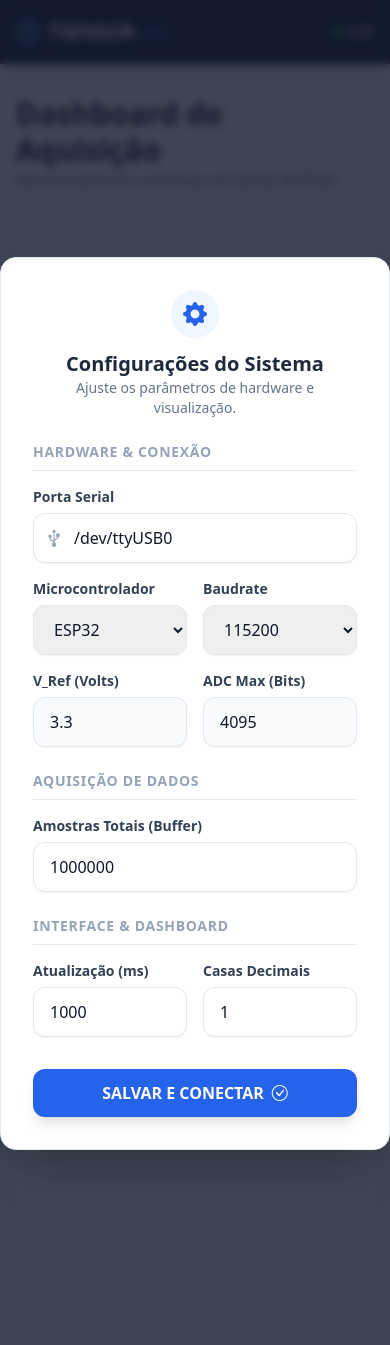
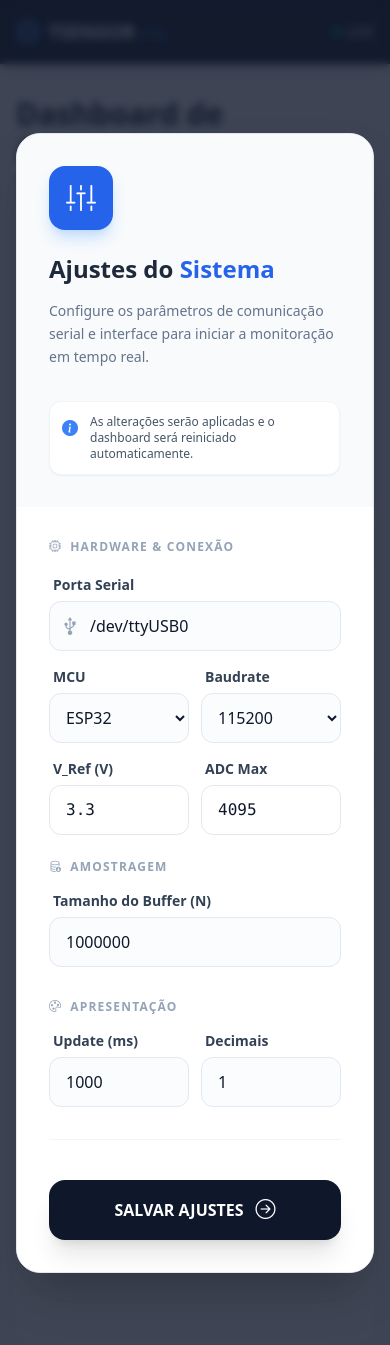
Before and after one commit to turpek/tsensor, a Flask app: page / in a window 390 px wide. Shown: the top 1345 px of the page. Run offline with Flask 3, Linux system fonts and the light colour scheme; some libraries are stand-ins or nearby versions.

Commit message:
style(frontend): redesenha modal de configuração com layout de duas colunas
- Expande largura do modal para max-w-4xl para melhor aproveitamento de tela.
- Implementa design de painel lateral informativo (sidebar) à esquerda.
- Organiza campos de formulário em grid de duas colunas (Hardware vs. Interface).
- Aprimora estética com bordas arredondadas (3xl), sombras suaves e tipografia em negrito.
- Melhora responsividade para dispositivos móveis com empilhamento de colunas (flex-col md:flex-row).

```diff
--- a/src/tsensor/templates/index.html
+++ b/src/tsensor/templates/index.html
@@ -11,99 +11,131 @@
 <body class="bg-slate-50 min-h-screen font-sans text-slate-900">
 
     <!-- Setup Overlay (Exibido se a conexão falhar) -->
-    <div id="setup-overlay" class="fixed inset-0 bg-slate-900/80 backdrop-blur-sm z-50 flex items-center justify-center hidden">
-        <div class="bg-white rounded-2xl shadow-2xl max-w-lg w-full p-8 border border-slate-200 overflow-y-auto max-h-[90vh]">
-            <div class="flex flex-col items-center text-center mb-6">
-                <div class="w-12 h-12 bg-blue-50 text-blue-600 rounded-full flex items-center justify-center mb-3">
-                    <i class="bi bi-gear-fill text-2xl"></i>
+    <div id="setup-overlay" class="fixed inset-0 bg-slate-900/80 backdrop-blur-sm z-50 flex items-center justify-center hidden p-4">
+        <div class="bg-white rounded-3xl shadow-2xl max-w-4xl w-full border border-slate-200 overflow-hidden flex flex-col md:flex-row">
+
+            <!-- Lateral Esquerda: Info & Status -->
+            <div class="bg-slate-50 p-8 md:w-1/3 border-r border-slate-100 flex flex-col justify-between">
+                <div>
+                    <div class="w-16 h-16 bg-blue-600 text-white rounded-2xl flex items-center justify-center mb-6 shadow-lg shadow-blue-200">
+                        <i class="bi bi-sliders2-vertical text-3xl"></i>
                     </div>
-                <h2 class="text-xl font-bold text-slate-800">Configurações do Sistema</h2>
-                <p class="text-sm text-slate-500">Ajuste os parâmetros de hardware e visualização.</p>
+                    <h2 class="text-2xl font-black text-slate-800 leading-tight mb-4">Ajustes do <span class="text-blue-600">Sistema</span></h2>
+                    <p class="text-slate-500 text-sm leading-relaxed">Configure os parâmetros de comunicação serial e interface para iniciar a monitoração em tempo real.</p>
                 </div>
 
-            <form id="setup-form" class="space-y-6">
-                <!-- Seção: Hardware -->
-                <div class="space-y-4">
-                    <h3 class="text-sm font-bold text-slate-400 uppercase tracking-wider border-b pb-2">Hardware & Conexão</h3>
-                    <div>
-                        <label class="block text-sm font-semibold text-slate-700 mb-1.5">Porta Serial</label>
-                        <div class="relative">
-                            <i class="bi bi-usb-symbol absolute left-3 top-1/2 -translate-y-1/2 text-slate-400 text-lg"></i>
-                            <input type="text" name="port" id="setup-port" value="{{ config.hardware.port }}"
-                                   class="w-full pl-10 pr-4 py-3 text-base border border-slate-200 rounded-xl focus:ring-2 focus:ring-blue-500 outline-none transition-all shadow-sm">
+                <div class="mt-8 space-y-4">
+                    <div class="flex items-start gap-3 p-3 bg-white rounded-xl border border-slate-100 shadow-sm">
+                        <i class="bi bi-info-circle-fill text-blue-500 mt-0.5"></i>
+                        <p class="text-xs text-slate-600">As alterações serão aplicadas e o dashboard será reiniciado automaticamente.</p>
+                    </div>
                 </div>
             </div>
 
-                    <div class="grid grid-cols-2 gap-4">
+            <!-- Lateral Direita: Formulário em Grid -->
+            <div class="p-8 md:w-2/3 bg-white overflow-y-auto max-h-[85vh]">
+                <form id="setup-form" class="space-y-8">
+
+                    <div class="grid grid-cols-1 md:grid-cols-2 gap-x-8 gap-y-6">
+
+                        <!-- Coluna 1: Hardware -->
+                        <div class="space-y-5">
+                            <h3 class="text-xs font-bold text-slate-400 uppercase tracking-widest flex items-center gap-2">
+                                <i class="bi bi-cpu"></i> Hardware & Conexão
+                            </h3>
+
+                            <div class="space-y-4">
                                 <div>
-                            <label class="block text-sm font-semibold text-slate-700 mb-1.5">Microcontrolador</label>
+                                    <label class="block text-sm font-bold text-slate-700 mb-1.5 ml-1">Porta Serial</label>
+                                    <div class="relative group">
+                                        <i class="bi bi-usb-symbol absolute left-3 top-1/2 -translate-y-1/2 text-slate-400 text-lg transition-colors group-focus-within:text-blue-500"></i>
+                                        <input type="text" name="port" id="setup-port" value="{{ config.hardware.port }}"
+                                               class="w-full pl-10 pr-4 py-3 text-base border border-slate-200 rounded-xl focus:ring-4 focus:ring-blue-50 focus:border-blue-500 outline-none transition-all bg-slate-50/50">
+                                    </div>
+                                </div>
+
+                                <div class="grid grid-cols-2 gap-3">
+                                    <div>
+                                        <label class="block text-sm font-bold text-slate-700 mb-1.5 ml-1">MCU</label>
                                         <select name="mcu" id="setup-mcu"
-                                    class="w-full px-4 py-3 text-base border border-slate-200 rounded-xl focus:ring-2 focus:ring-blue-500 outline-none transition-all shadow-sm">
-                                <option value="arduino_uno" {% if config.hardware.mcu == 'arduino_uno' %}selected{% endif %}>Arduino Uno</option>
+                                                class="w-full px-3 py-3 text-base border border-slate-200 rounded-xl focus:ring-4 focus:ring-blue-50 focus:border-blue-500 outline-none transition-all bg-slate-50/50">
+                                            <option value="arduino_uno" {% if config.hardware.mcu == 'arduino_uno' %}selected{% endif %}>Uno</option>
                                             <option value="esp32" {% if config.hardware.mcu == 'esp32' %}selected{% endif %}>ESP32</option>
                                         </select>
                                     </div>
                                     <div>
-                            <label class="block text-sm font-semibold text-slate-700 mb-1.5">Baudrate</label>
+                                        <label class="block text-sm font-bold text-slate-700 mb-1.5 ml-1">Baudrate</label>
                                         <select name="baudrate" id="setup-baudrate"
-                                    class="w-full px-4 py-3 text-base border border-slate-200 rounded-xl focus:ring-2 focus:ring-blue-500 outline-none transition-all shadow-sm">
+                                                class="w-full px-3 py-3 text-base border border-slate-200 rounded-xl focus:ring-4 focus:ring-blue-50 focus:border-blue-500 outline-none transition-all bg-slate-50/50">
                                             <option value="9600" {% if config.hardware.baudrate == 9600 %}selected{% endif %}>9600</option>
                                             <option value="115200" {% if config.hardware.baudrate == 115200 %}selected{% endif %}>115200</option>
                                         </select>
                                     </div>
                                 </div>
 
-                    <div class="grid grid-cols-2 gap-4">
+                                <div class="grid grid-cols-2 gap-3">
                                     <div>
-                            <label class="block text-sm font-semibold text-slate-700 mb-1.5">V_Ref (Volts)</label>
+                                        <label class="block text-sm font-bold text-slate-700 mb-1.5 ml-1">V_Ref (V)</label>
                                         <input type="number" step="0.1" name="v_ref" id="setup-vref" value="{{ config.sensor.v_ref }}"
-                                   class="w-full px-4 py-3 text-base border border-slate-200 rounded-xl focus:ring-2 focus:ring-blue-500 outline-none transition-all shadow-sm bg-slate-50">
+                                               class="w-full px-4 py-3 text-base border border-slate-200 rounded-xl focus:ring-4 focus:ring-blue-50 focus:border-blue-500 outline-none transition-all bg-white font-mono">
                                     </div>
                                     <div>
-                            <label class="block text-sm font-semibold text-slate-700 mb-1.5">ADC Max (Bits)</label>
+                                        <label class="block text-sm font-bold text-slate-700 mb-1.5 ml-1">ADC Max</label>
                                         <input type="number" name="adc_max" id="setup-adcmax" value="{{ config.sensor.adc_max }}"
-                                   class="w-full px-4 py-3 text-base border border-slate-200 rounded-xl focus:ring-2 focus:ring-blue-500 outline-none transition-all shadow-sm bg-slate-50">
+                                               class="w-full px-4 py-3 text-base border border-slate-200 rounded-xl focus:ring-4 focus:ring-blue-50 focus:border-blue-500 outline-none transition-all bg-white font-mono">
+                                    </div>
                                 </div>
                             </div>
                         </div>
 
-                <!-- Seção: Aquisição -->
+                        <!-- Coluna 2: Aquisição & Interface -->
+                        <div class="space-y-6">
+                            <!-- Aquisição -->
                             <div class="space-y-4">
-                    <h3 class="text-sm font-bold text-slate-400 uppercase tracking-wider border-b pb-2">Aquisição de Dados</h3>
+                                <h3 class="text-xs font-bold text-slate-400 uppercase tracking-widest flex items-center gap-2">
+                                    <i class="bi bi-database-down"></i> Amostragem
+                                </h3>
                                 <div>
-                        <label class="block text-sm font-semibold text-slate-700 mb-1.5">Amostras Totais (Buffer)</label>
+                                    <label class="block text-sm font-bold text-slate-700 mb-1.5 ml-1">Tamanho do Buffer (N)</label>
                                     <input type="number" name="total_samples" value="{{ config.acquisition.total_samples }}"
-                               class="w-full px-4 py-3 text-base border border-slate-200 rounded-xl focus:ring-2 focus:ring-blue-500 outline-none transition-all shadow-sm">
+                                           class="w-full px-4 py-3 text-base border border-slate-200 rounded-xl focus:ring-4 focus:ring-blue-50 focus:border-blue-500 outline-none transition-all bg-slate-50/50">
                                 </div>
                             </div>
 
-                <!-- Seção: Interface -->
-                <div class="space-y-4">
-                    <h3 class="text-sm font-bold text-slate-400 uppercase tracking-wider border-b pb-2">Interface & Dashboard</h3>
-                    <div class="grid grid-cols-2 gap-4">
+                            <!-- Interface -->
+                            <div class="space-y-4 pt-2">
+                                <h3 class="text-xs font-bold text-slate-400 uppercase tracking-widest flex items-center gap-2">
+                                    <i class="bi bi-palette"></i> Apresentação
+                                </h3>
+                                <div class="grid grid-cols-2 gap-3">
                                     <div>
-                            <label class="block text-sm font-semibold text-slate-700 mb-1.5">Atualização (ms)</label>
+                                        <label class="block text-sm font-bold text-slate-700 mb-1.5 ml-1">Update (ms)</label>
                                         <input type="number" name="update_interval_ms" value="{{ config.presentation.update_interval_ms }}"
-                                   class="w-full px-4 py-3 text-base border border-slate-200 rounded-xl focus:ring-2 focus:ring-blue-500 outline-none transition-all shadow-sm">
+                                               class="w-full px-4 py-3 text-base border border-slate-200 rounded-xl focus:ring-4 focus:ring-blue-50 focus:border-blue-500 outline-none transition-all bg-slate-50/50">
                                     </div>
                                     <div>
-                            <label class="block text-sm font-semibold text-slate-700 mb-1.5">Casas Decimais</label>
+                                        <label class="block text-sm font-bold text-slate-700 mb-1.5 ml-1">Decimais</label>
                                         <input type="number" name="decimal_places" value="{{ config.presentation.decimal_places }}" min="0" max="4"
-                                   class="w-full px-4 py-3 text-base border border-slate-200 rounded-xl focus:ring-2 focus:ring-blue-500 outline-none transition-all shadow-sm">
+                                               class="w-full px-4 py-3 text-base border border-slate-200 rounded-xl focus:ring-4 focus:ring-blue-50 focus:border-blue-500 outline-none transition-all bg-slate-50/50">
+                                    </div>
+                                </div>
                             </div>
                         </div>
                     </div>
 
-                <div class="pt-2">
+                    <div class="pt-6 border-t border-slate-100 flex flex-col md:flex-row items-center justify-between gap-4">
+                        <p id="setup-error" class="text-sm text-red-600 font-semibold flex items-center gap-2 hidden">
+                            <i class="bi bi-exclamation-triangle-fill"></i> <span></span>
+                        </p>
+                        <div class="flex-grow"></div>
                         <button type="submit" id="setup-submit"
-                            class="w-full bg-blue-600 hover:bg-blue-700 text-white font-bold py-3 px-6 rounded-xl transition-all shadow-lg flex items-center justify-center gap-2 group">
-                        <span>SALVAR E CONECTAR</span>
-                        <i class="bi bi-check-circle group-hover:scale-110 transition-transform"></i>
+                                class="w-full md:w-auto min-w-[200px] bg-slate-900 hover:bg-black text-white font-black py-4 px-8 rounded-2xl transition-all shadow-xl hover:shadow-2xl active:scale-95 flex items-center justify-center gap-3 group">
+                            <span>SALVAR AJUSTES</span>
+                            <i class="bi bi-arrow-right-circle text-xl group-hover:translate-x-1 transition-transform"></i>
                         </button>
                     </div>
                 </form>
-
-            <p id="setup-error" class="mt-4 text-xs text-red-600 font-medium text-center hidden"></p>
+            </div>
         </div>
     </div>
 
```
Lines whose indentation alone changed are shown as unchanged.
